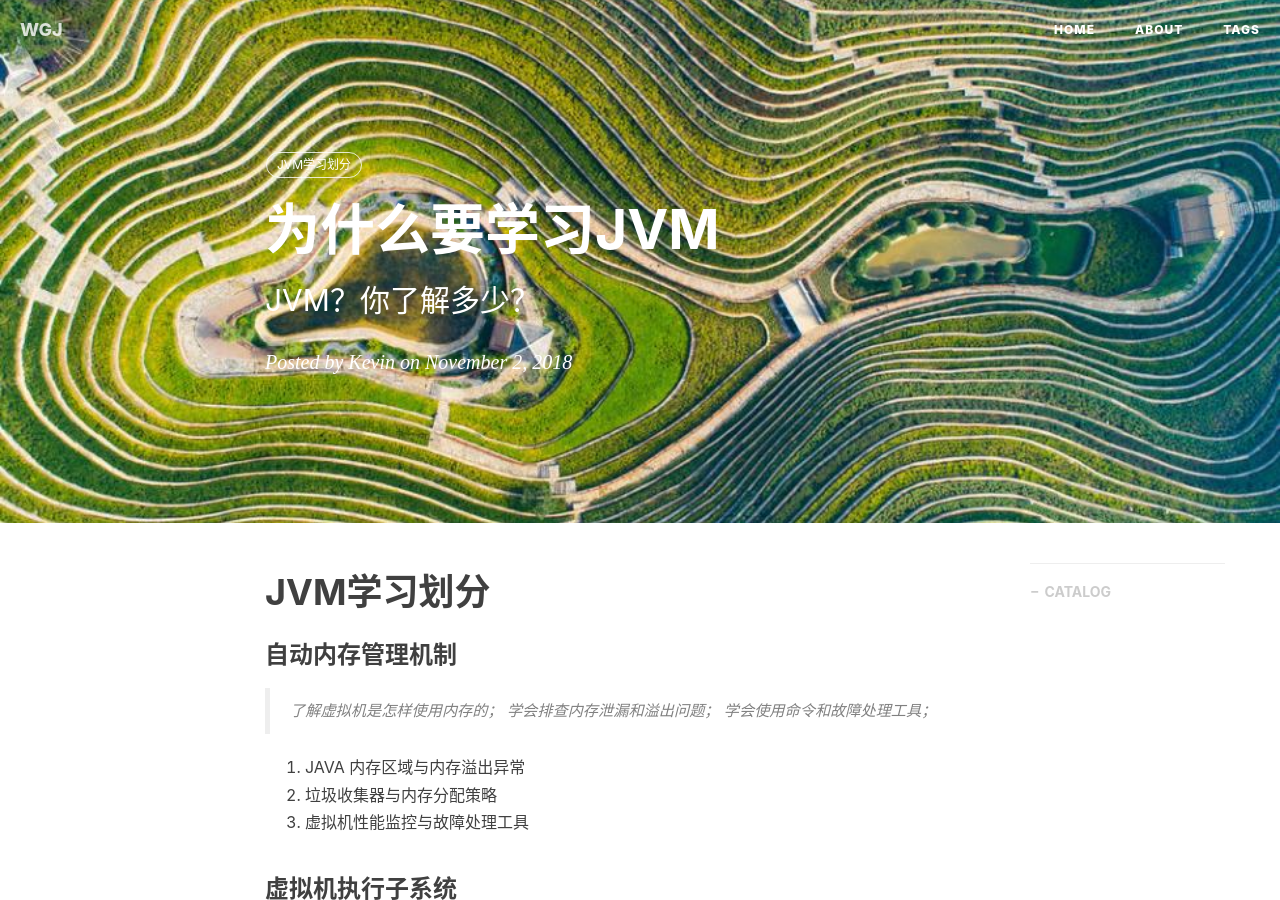
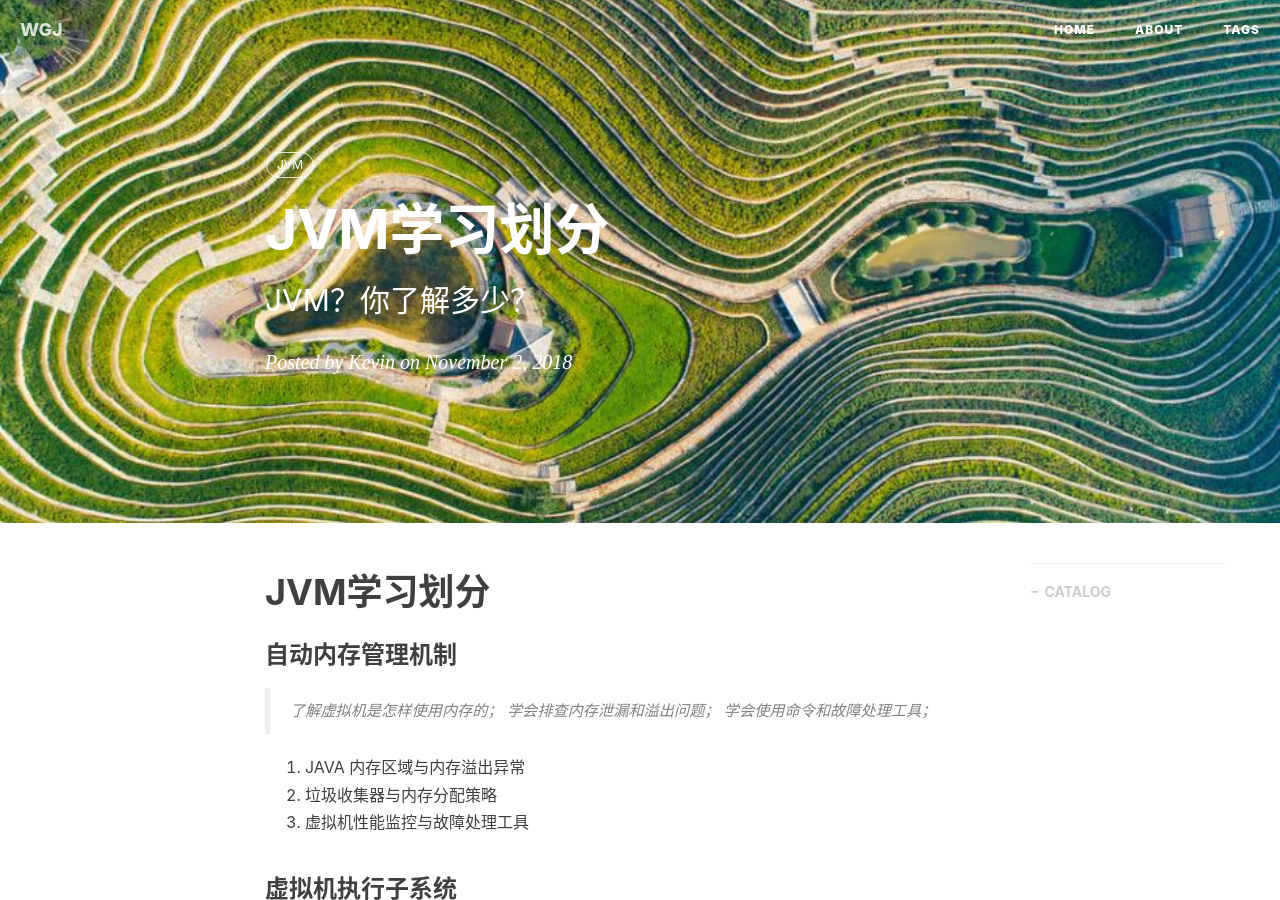
Before and after one commit to WGJBoy/WGJBoy.github.io, a Jekyll site: the page built from _posts/2018-11-02-JVM学习划分-.md, in a window 1280 px wide and 900 px high. Built offline with Jekyll 4.4.1, drawn with Linux system fonts in a browser that asks for light colours; nearby versions of some CDN libraries; comment, search, counter and statistics services are not loaded.

Commit message:
修改分类

```diff
--- a/_posts/2018-11-02-JVM学习划分-.md
+++ b/_posts/2018-11-02-JVM学习划分-.md
@@ -1,13 +1,13 @@
 ---
 layout:     post
-title:      "为什么要学习JVM"
+title:      "JVM学习划分"
 subtitle:   " JVM？你了解多少？ "
 date:       2018-11-02 15:00:00
 author:     "Kevin"
 header-img: "img/jvm-2.jpg"
 catalog: true
 tags:
-    - JVM学习划分
+    - JVM
 ---
 
 # JVM学习划分
```
